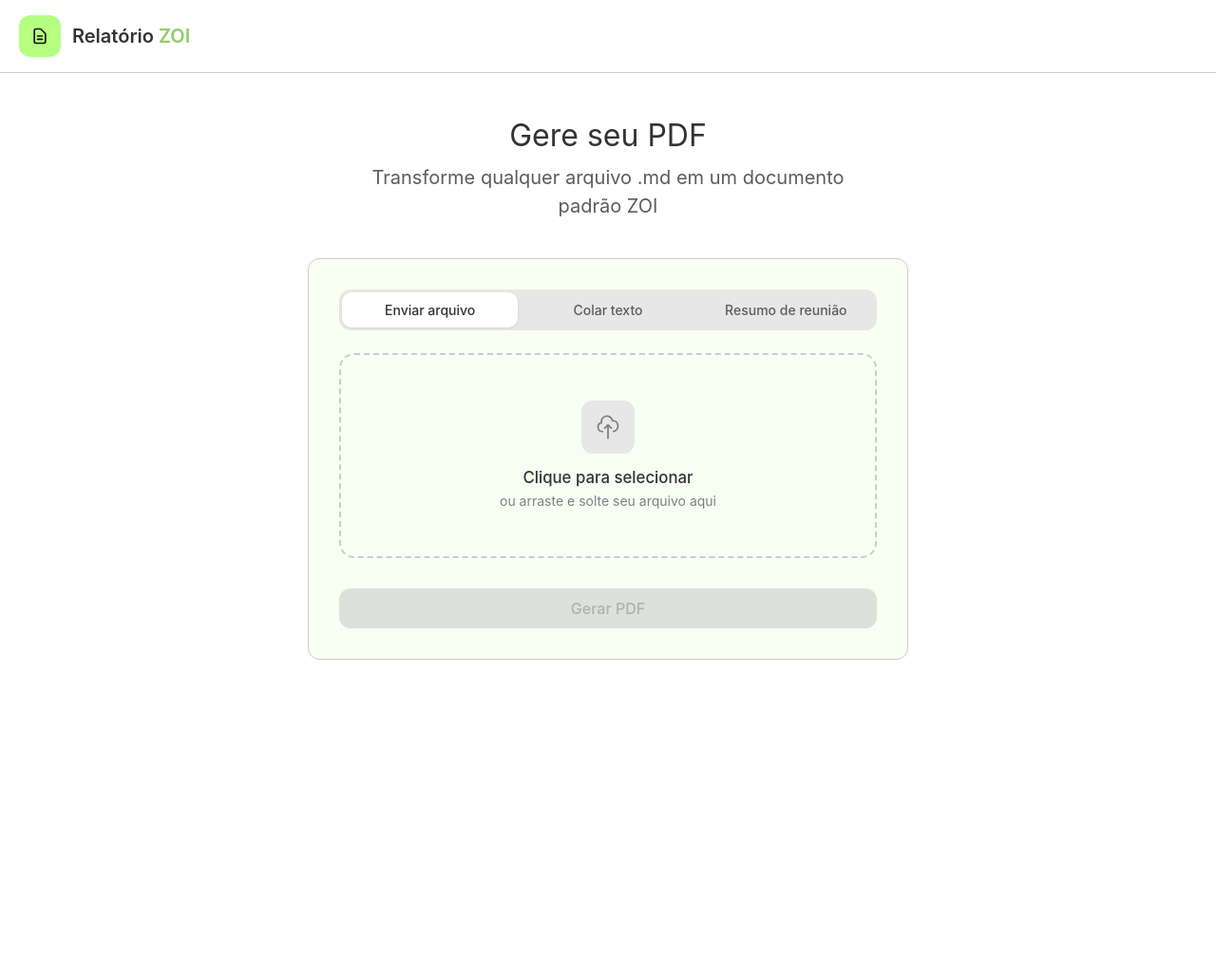
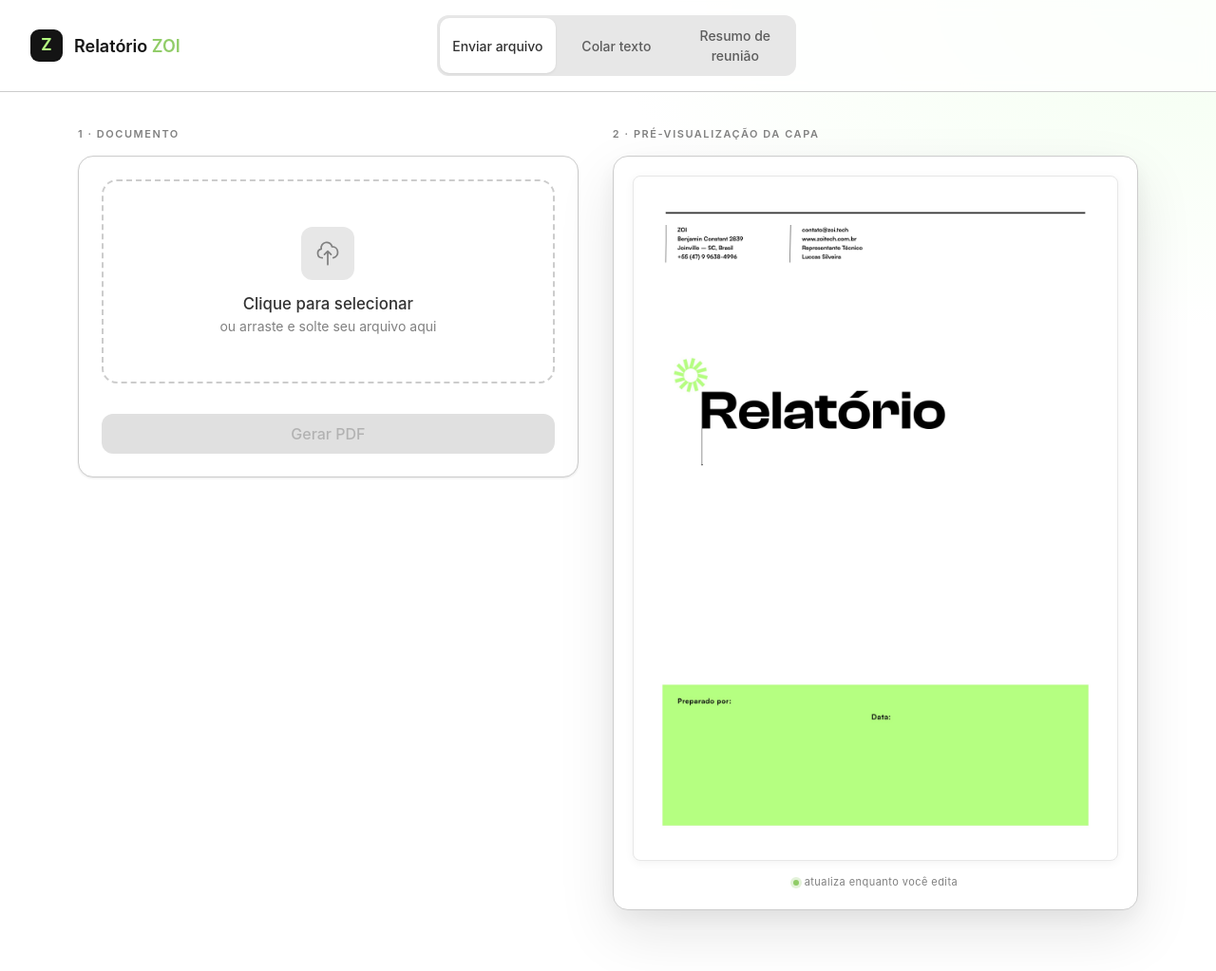
Before and after one commit to luccas-silveira/md_converter, a Flask app: page /relatorio/ in a window 1280 px wide. Shown: the whole page at 95% size. Before the commit the page ends 695 px from the top, so only its background shows below. Run offline with Flask 3, Linux system fonts and the light colour scheme; data that the repository does not hold is empty; some libraries are stand-ins or nearby versions; some web fonts are replaced.

Commit message:
feat(ui): redesign workbench com pre-visualizacao ao vivo da capa
Reorganiza o front em layout de 2 colunas (workbench):
- Topbar com brand mark + tabs; coluna esquerda = documento + capa;
  coluna direita = previa ao vivo da capa.
- Previa usa a capa mockup real de fundo + campos dinamicos sobrepostos
  nas mesmas posicoes (mm->%/cqw) do md_to_pdf -> WYSIWYG 1:1, atualiza
  enquanto edita subtitulo/descricao/data/contato e ao gerar com IA.
- Mantem identidade ZOI (Clash Display, lime #b5ff81), anti-slop.

Todo o comportamento preservado (tabs, drag&drop, SSE, perfis, IA,
download); IDs e JS intactos. Imagem da capa servida via static/img.

Co-Authored-By: Claude Opus 4.8 (1M context) <noreply@anthropic.com>
Claude-Session: https://claude.ai/code/session_01A1LNivyFJK1sNdsuKPKtof

```diff
--- a/app/templates/front.html
+++ b/app/templates/front.html
@@ -150,22 +150,93 @@
             .form-grid .span-2 { grid-column: span 2; }
         }
     </style>
+    <style>
+        /* ── Workbench layout (UI upgrade) ── */
+        body {
+            background: radial-gradient(120% 80% at 100% 0%, #f3fff0 0%, var(--bg-page) 42%);
+            min-height: 100vh;
+        }
+        .topbar {
+            display: flex; align-items: center; justify-content: space-between;
+            padding: 16px 32px; border-bottom: 1px solid var(--border-default);
+            background: rgba(255,255,255,0.72); backdrop-filter: blur(8px);
+            position: sticky; top: 0; z-index: var(--z-sticky);
+        }
+        .brand { display: flex; align-items: center; gap: 12px; }
+        .brand-mark {
+            width: 34px; height: 34px; border-radius: 9px; background: var(--neutral-900);
+            display: flex; align-items: center; justify-content: center;
+            color: var(--green-400); font-family: var(--font-display); font-weight: 700; font-size: 17px;
+        }
+        .brand-name { font-family: var(--font-display); font-weight: 600; font-size: 18px; color: var(--neutral-900); }
+        .brand-name span { color: var(--green-500); }
+        .topbar .tab-bar { background: var(--neutral-100); }
+
+        .wb {
+            max-width: 1180px; margin: 0 auto; padding: 36px 32px 64px;
+            display: grid; grid-template-columns: minmax(0,1fr) minmax(0,1.05fr);
+            gap: 36px; align-items: start;
+        }
+        @media (max-width: 900px) { .wb { grid-template-columns: 1fr; } .preview-col { display: none; } }
+        .panel-label {
+            font-size: 11px; letter-spacing: .14em; text-transform: uppercase;
+            color: var(--text-tertiary); font-weight: 600; margin-bottom: 14px;
+        }
+        .wb-card {
+            background: var(--neutral-0); border: 1px solid var(--border-default);
+            border-radius: var(--radius-lg); padding: var(--space-6);
+            box-shadow: 0 1px 2px rgba(20,20,20,.04), 0 1px 3px rgba(20,20,20,.06);
+        }
+
+        /* Preview ao vivo (capa A4 fiel ao PDF) */
+        .preview-col { position: sticky; top: 96px; }
+        .preview-frame {
+            background: var(--neutral-0); border: 1px solid var(--border-default);
+            border-radius: var(--radius-lg); padding: 20px;
+            box-shadow: 0 24px 60px rgba(20,20,20,.10), 0 8px 24px rgba(20,20,20,.06);
+        }
+        .a4 {
+            container-type: inline-size;
+            aspect-ratio: 210 / 297; width: 100%; position: relative; overflow: hidden;
+            border-radius: 8px; border: 1px solid var(--neutral-100);
+            background: #fff url('{{ url_for('static', filename='img/cover-mockup.jpg') }}') center / cover no-repeat;
+            box-shadow: 0 2px 10px rgba(20,20,20,.05);
+        }
+        /* Overlays posicionados em % equivalentes aos mm do md_to_pdf → WYSIWYG */
+        .pv-head { position: absolute; left: 12.4%; top: 42.4%; width: 57.1%; }
+        .pv-sub {
+            font-family: var(--font-display); font-weight: 600; font-size: 2.69cqw;
+            color: #141414; line-height: 1.2; margin: 0; overflow-wrap: break-word;
+        }
+        .pv-desc {
+            font-size: 1.76cqw; color: #5c5c5c; line-height: 1.35; margin: 1.4cqw 0 0 0;
+            overflow-wrap: break-word;
+        }
+        .pv-prep { position: absolute; left: 6.67%; bottom: 13.1%; width: 57%; }
+        .pv-nome { font-family: var(--font-display); font-weight: 700; font-size: 2.18cqw; color: #141414; }
+        .pv-contact { font-size: 1.76cqw; color: #333; margin-top: .6cqw; }
+        .pv-date { position: absolute; right: 34.3%; bottom: 16.5%; width: 19%; font-size: 1.85cqw; color: #141414; }
+        .preview-cap { text-align: center; font-size: 11px; color: var(--text-tertiary); margin-top: 14px; letter-spacing: .04em; }
+        .live-dot {
+            display: inline-block; width: 6px; height: 6px; border-radius: 50%;
+            background: var(--green-500); margin-right: 6px; vertical-align: middle;
+            box-shadow: 0 0 0 3px rgba(144,204,103,.25);
+        }
+    </style>
 </head>
 <body>
-    <!-- Header -->
-    <header class="app-header">
-        <div class="container" style="padding-top: var(--space-4); padding-bottom: var(--space-4);">
-            <div class="flex items-center gap-3">
-                <div class="icon-circle-sm" style="background: var(--green-400);">
-                    <svg class="w-5 h-5" style="color: var(--neutral-900);" fill="none" stroke="currentColor" viewBox="0 0 24 24">
-                        <path stroke-linecap="round" stroke-linejoin="round" stroke-width="2" d="M9 12h6m-6 4h6m2 5H7a2 2 0 01-2-2V5a2 2 0 012-2h5.586a1 1 0 01.707.293l5.414 5.414a1 1 0 01.293.707V19a2 2 0 01-2 2z"/>
-                    </svg>
-                </div>
-                <span style="font-family: var(--font-display); font-size: 1.25rem; font-weight: 600; color: var(--text-primary);">
-                    Relatório <span style="color: var(--green-500);">ZOI</span>
-                </span>
-            </div>
+    <!-- Top bar -->
+    <header class="topbar">
+        <div class="brand">
+            <div class="brand-mark">Z</div>
+            <div class="brand-name">Relatório <span>ZOI</span></div>
         </div>
+        <div class="tab-bar">
+            <button id="tab-file" class="tab-btn active">Enviar arquivo</button>
+            <button id="tab-text" class="tab-btn">Colar texto</button>
+            <button id="tab-meeting" class="tab-btn">Resumo de reunião</button>
+        </div>
+        <div style="width: 140px;"></div>
     </header>
 
     <script>
@@ -173,28 +244,12 @@
         window.APP_MAX_SIZE_BYTES = (window.APP_MAX_SIZE_MB || 100) * 1024 * 1024;
     </script>
 
-    <!-- Main Content -->
-    <main class="container" style="max-width: 42rem; padding-top: var(--space-12); padding-bottom: var(--space-20);">
-        <!-- Hero -->
-        <div class="text-center" style="margin-bottom: var(--space-10);">
-            <h1 class="text-display-md" style="font-family: var(--font-display); color: var(--text-primary); margin-bottom: var(--space-3);">
-                Gere seu PDF
-            </h1>
-            <p class="text-body-lg" style="color: var(--text-secondary); max-width: 32rem; margin: 0 auto;">
-                Transforme qualquer arquivo .md em um documento padrão ZOI
-            </p>
-        </div>
-
-        <!-- Converter Card -->
-        <div class="card" style="padding: var(--space-8);">
-            <!-- Tabs -->
-            <div style="margin-bottom: var(--space-6);">
-                <div class="tab-bar">
-                    <button id="tab-file" class="tab-btn active">Enviar arquivo</button>
-                    <button id="tab-text" class="tab-btn">Colar texto</button>
-                    <button id="tab-meeting" class="tab-btn">Resumo de reunião</button>
-                </div>
-            </div>
+    <!-- Main Content: workbench (2 colunas) -->
+    <main class="wb">
+        <!-- Coluna esquerda: documento + capa -->
+        <div>
+            <div class="panel-label">1 · Documento</div>
+            <div class="wb-card">
 
             <!-- File Upload Area -->
             <div id="upload-section" style="margin-bottom: var(--space-8);">
@@ -424,7 +479,7 @@ Seu conteúdo em Markdown aqui...
             </div>
 
             <!-- Action Buttons -->
-            <div>
+            <div style="margin-top: var(--space-6);">
                 <!-- Convert Button -->
                 <button id="convert-btn" class="btn btn-block" disabled
                     style="background: var(--neutral-200); color: var(--text-tertiary); cursor: not-allowed; padding: var(--space-3) var(--space-6);">
@@ -443,6 +498,28 @@ Seu conteúdo em Markdown aqui...
                         Novo arquivo
                     </button>
                 </div>
+            </div>
+
+            </div><!-- /wb-card -->
+        </div><!-- /coluna esquerda -->
+
+        <!-- Coluna direita: pré-visualização ao vivo da capa (1:1 com o PDF) -->
+        <div class="preview-col">
+            <div class="panel-label">2 · Pré-visualização da capa</div>
+            <div class="preview-frame">
+                <div class="a4">
+                    <div class="pv-head">
+                        <div class="pv-sub" id="pv-sub"></div>
+                        <div class="pv-desc" id="pv-desc"></div>
+                    </div>
+                    <div class="pv-prep">
+                        <div class="pv-nome" id="pv-nome"></div>
+                        <div class="pv-contact" id="pv-email"></div>
+                        <div class="pv-contact" id="pv-phone"></div>
+                    </div>
+                    <div class="pv-date" id="pv-data"></div>
+                </div>
+                <div class="preview-cap"><span class="live-dot"></span>atualiza enquanto você edita</div>
             </div>
         </div>
     </main>
@@ -555,6 +632,7 @@ Seu conteúdo em Markdown aqui...
                 successButtons.classList.add('hidden');
                 convertBtn.classList.remove('hidden');
                 setConvertEnabled(false);
+                if (typeof updatePreview === 'function') updatePreview();
             }
 
             function setActiveTab(activeTab) {
@@ -828,6 +906,7 @@ Seu conteúdo em Markdown aqui...
                         const desc = document.getElementById('cover_descricao');
                         if (sub && data.subtitulo) sub.value = data.subtitulo;
                         if (desc && data.descricao) desc.value = data.descricao;
+                        if (typeof updatePreview === 'function') updatePreview();
                         setGenStatus('Pronto — revise os textos abaixo.', true);
                     } catch (e) {
                         setGenStatus('Falha de rede ao gerar.', false);
@@ -858,6 +937,7 @@ Seu conteúdo em Markdown aqui...
                 document.getElementById('cover_prep_nome').value = p ? (p.nome || '') : '';
                 document.getElementById('cover_prep_email').value = p ? (p.email || '') : '';
                 document.getElementById('cover_prep_phone').value = p ? (p.telefone || '') : '';
+                if (typeof updatePreview === 'function') updatePreview();
             }
 
             function populateProfileSelect() {
@@ -968,9 +1048,33 @@ Seu conteúdo em Markdown aqui...
             document.addEventListener('keydown', (e) => { if (e.key === 'Escape' && profilesModal.style.display === 'flex') closeProfilesModal(); });
             if (addProfileBtn) addProfileBtn.addEventListener('click', addProfile);
 
+            // ── Pré-visualização ao vivo da capa (espelha posições do md_to_pdf) ──
+            function fmtPreviewDate(v) {
+                if (!v) return '';
+                const p = v.split('-');
+                return p.length === 3 ? `${p[2]}/${p[1]}/${p[0]}` : v;
+            }
+            function setPreviewText(id, val) {
+                const el = document.getElementById(id);
+                if (el) el.textContent = val || '';
+            }
+            function updatePreview() {
+                setPreviewText('pv-sub', getVal('cover_subtitulo'));
+                setPreviewText('pv-desc', getVal('cover_descricao'));
+                setPreviewText('pv-nome', getVal('cover_prep_nome'));
+                setPreviewText('pv-email', getVal('cover_prep_email'));
+                setPreviewText('pv-phone', getVal('cover_prep_phone'));
+                setPreviewText('pv-data', fmtPreviewDate(getVal('cover_data')));
+            }
+            ['cover_subtitulo','cover_descricao','cover_data'].forEach(id => {
+                const el = document.getElementById(id);
+                if (el) el.addEventListener('input', updatePreview);
+            });
+
             // Initialize
             resetAll();
             loadProfiles();
+            updatePreview();
         })();
     </script>
 </body>
```
Also changed, not shown: app/static/img/cover-mockup.jpg (added).
